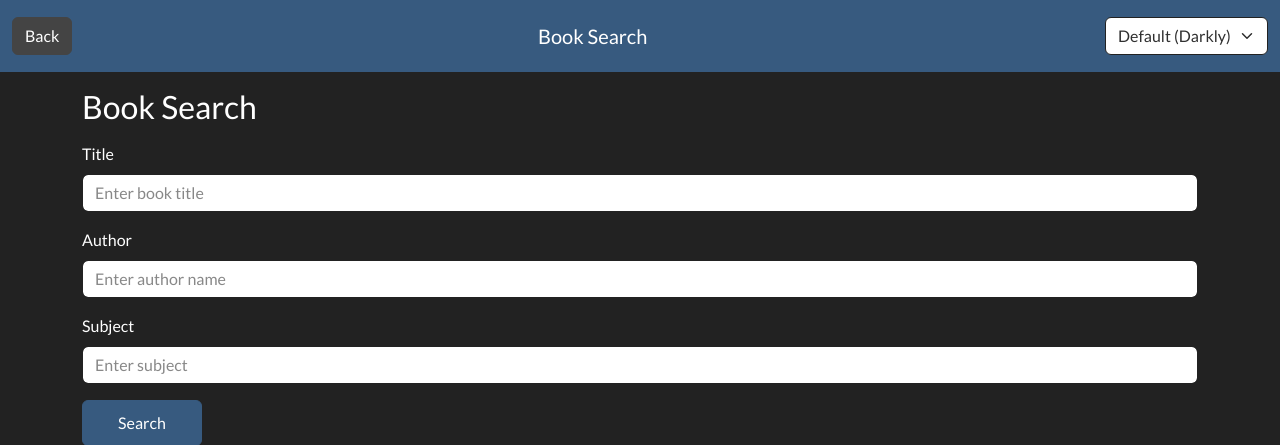
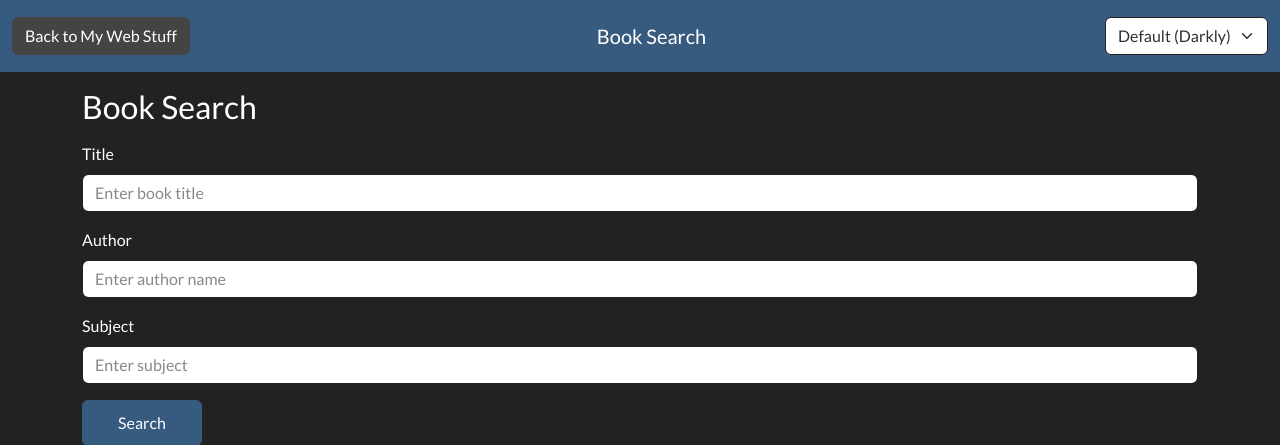
Before and after one commit to Rosssaab/BookSearch-81, a Flask app: page / in a window 1280 px wide. Shown: the top 445 px of the page. Run offline with Flask 3, Linux system fonts and the light colour scheme; some libraries are stand-ins or nearby versions.

```diff
--- a/templates/index.html
+++ b/templates/index.html
@@ -68,7 +68,7 @@
 <body>
     <nav class="navbar navbar-expand-lg navbar-dark bg-primary">
         <div class="container-fluid">
-            <a href="http://mywebstuff.co.uk:81" class="btn btn-secondary me-2">Back</a>
+            <a href="http://mywebstuff.co.uk" class="btn btn-secondary me-2">Back to My Web Stuff</a>
             <span class="navbar-brand mx-auto">Book Search</span>
             <select id="theme-select" class="form-select" style="width: auto;">
                 <option value="default">Default (Darkly)</option>
```
